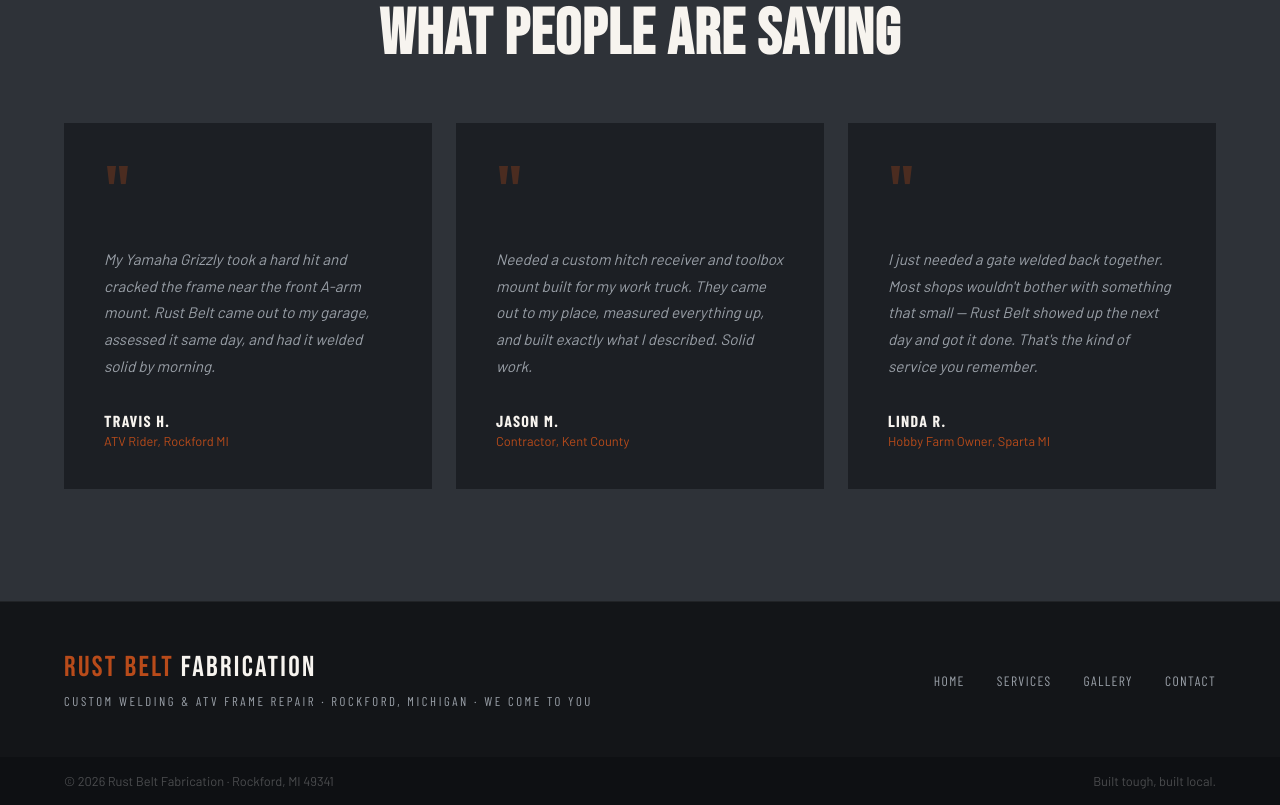
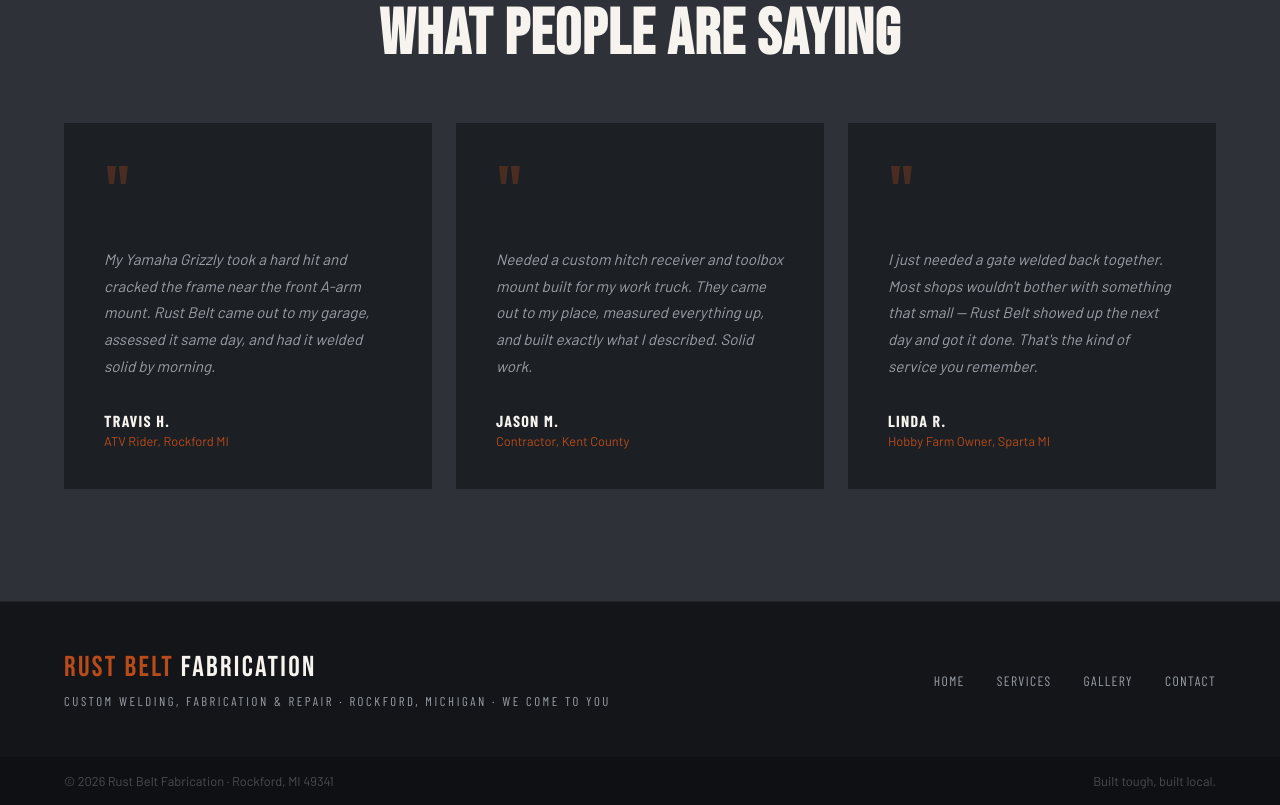
Before and after one commit to rustbeltfab/website, a plain HTML site: page index.html in a window 1280 px wide. Shown: the part 2486-3291 px from the top of the page. Drawn offline with nearby package versions, Linux system fonts and the light colour scheme.

Commit message:
Modify footer tagline for improved description
Updated footer tagline for clarity and detail.

```diff
--- a/index.html
+++ b/index.html
@@ -561,9 +561,8 @@
   <footer>
     <div>
       <!-- ← Change business name here -->
-      <div class="footer-logo"><span>Rust Belt</span> Fabrication</div>
-      <!-- ← Change tagline here -->
-      <p class="footer-tagline">Custom Welding &amp; ATV Frame Repair · Rockford, Michigan · We Come To You</p>
+       <div class="footer-logo"><span>Rust Belt</span> Fabrication</div>
+      <p class="footer-tagline">Custom Welding, Fabrication &amp; Repair · Rockford, Michigan · We Come To You</p>
     </div>
     <ul class="footer-links">
       <li><a href="index.html">Home</a></li>
```
